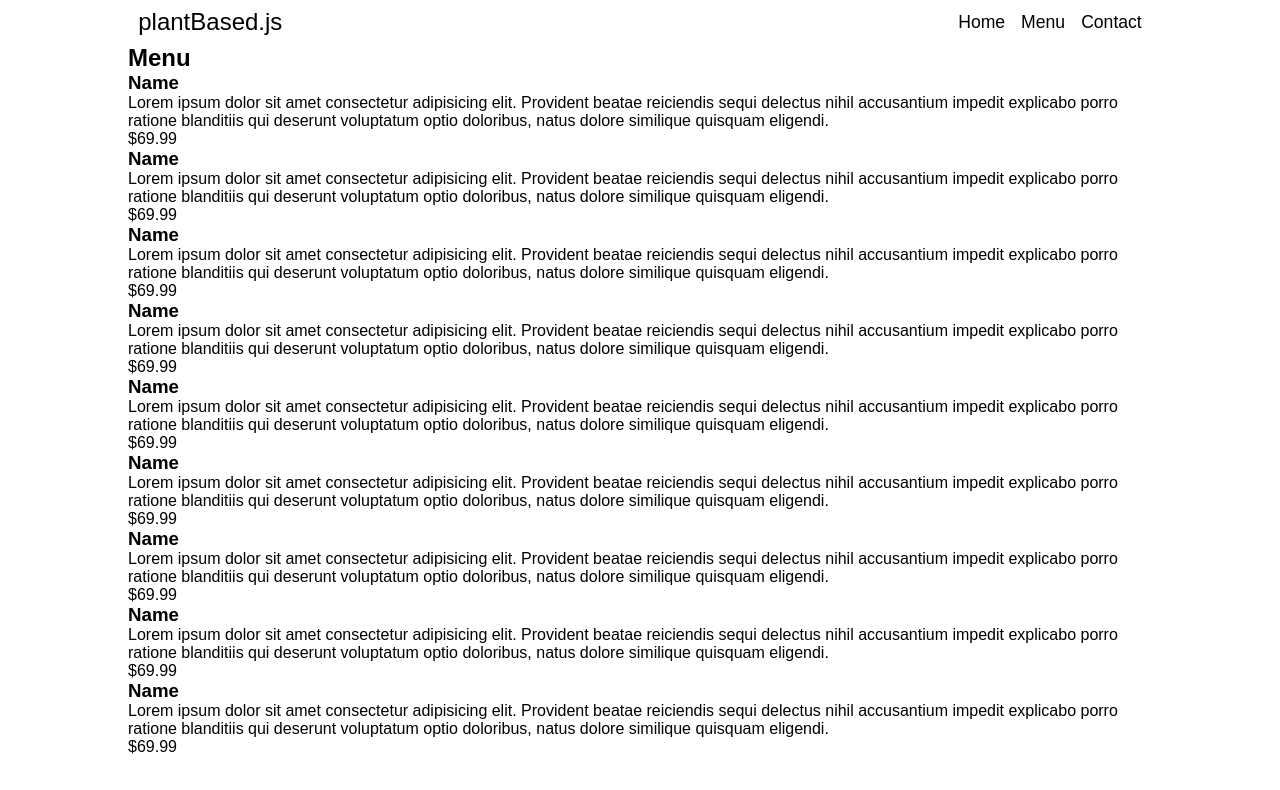
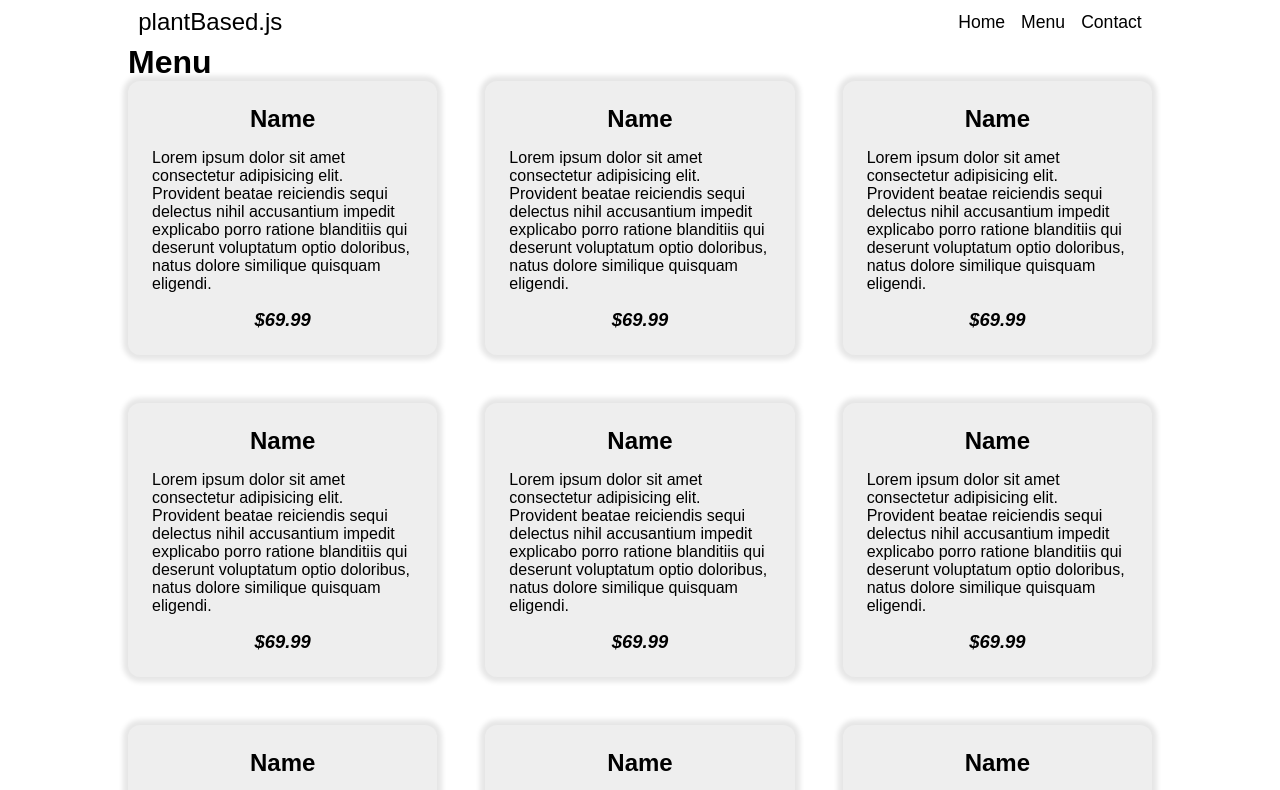
Before and after one commit to menulln/odin-restaurant-page, a website built with webpack: page dist/index.html in a window 1280 px wide. Both pictures are taken after a click on the link "Menu". Shown: the top 790 px of the page. Built offline with nearby package versions, Linux system fonts and the light colour scheme.

Commit message:
Style menu page

```diff
--- a/src/style.css
+++ b/src/style.css
@@ -123,3 +123,34 @@ li > a {
     height: 100px;
     object-fit: contain;
 }
+
+.menu-screen > h2 {
+    font-size: 2rem;
+}
+
+.menu-items {
+    display: grid;
+    grid-template-columns: repeat(3, 1fr);
+    gap: 48px;
+}
+
+.menu-item {
+    display: flex;
+    flex-direction: column;
+    align-items: center;
+    padding: 24px;
+    gap: 16px;
+    background-color: #eee;
+    border-radius: 12px;
+    box-shadow: 0px 0px 5px 5px rgba(0, 0, 0, 0.1);
+}
+
+.menu-item > h3 {
+    font-size: 1.5rem;
+}
+
+.menu-item > p:last-of-type {
+    font-style: italic;
+    font-weight: bold;
+    font-size: 1.15rem;
+}
```
